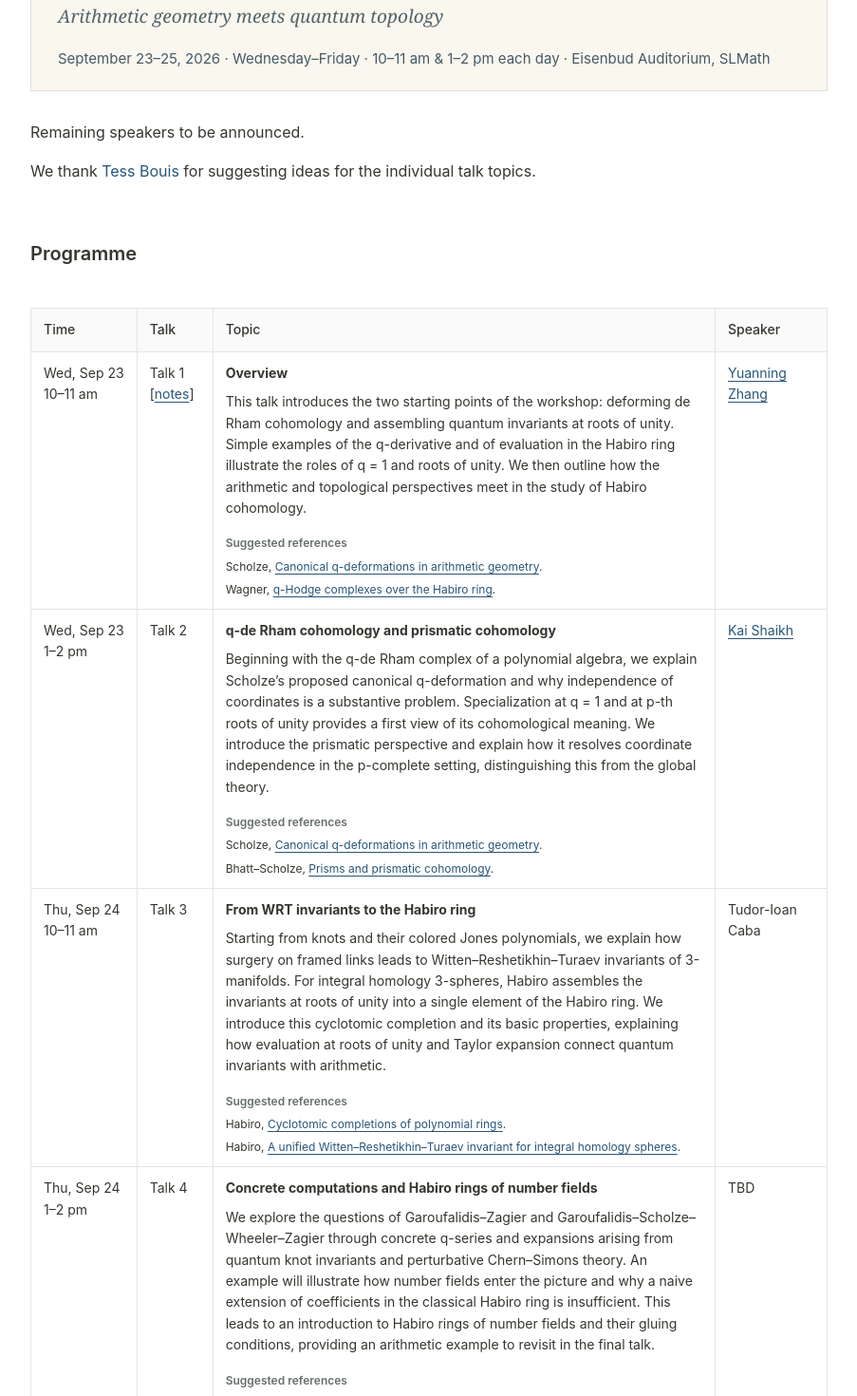
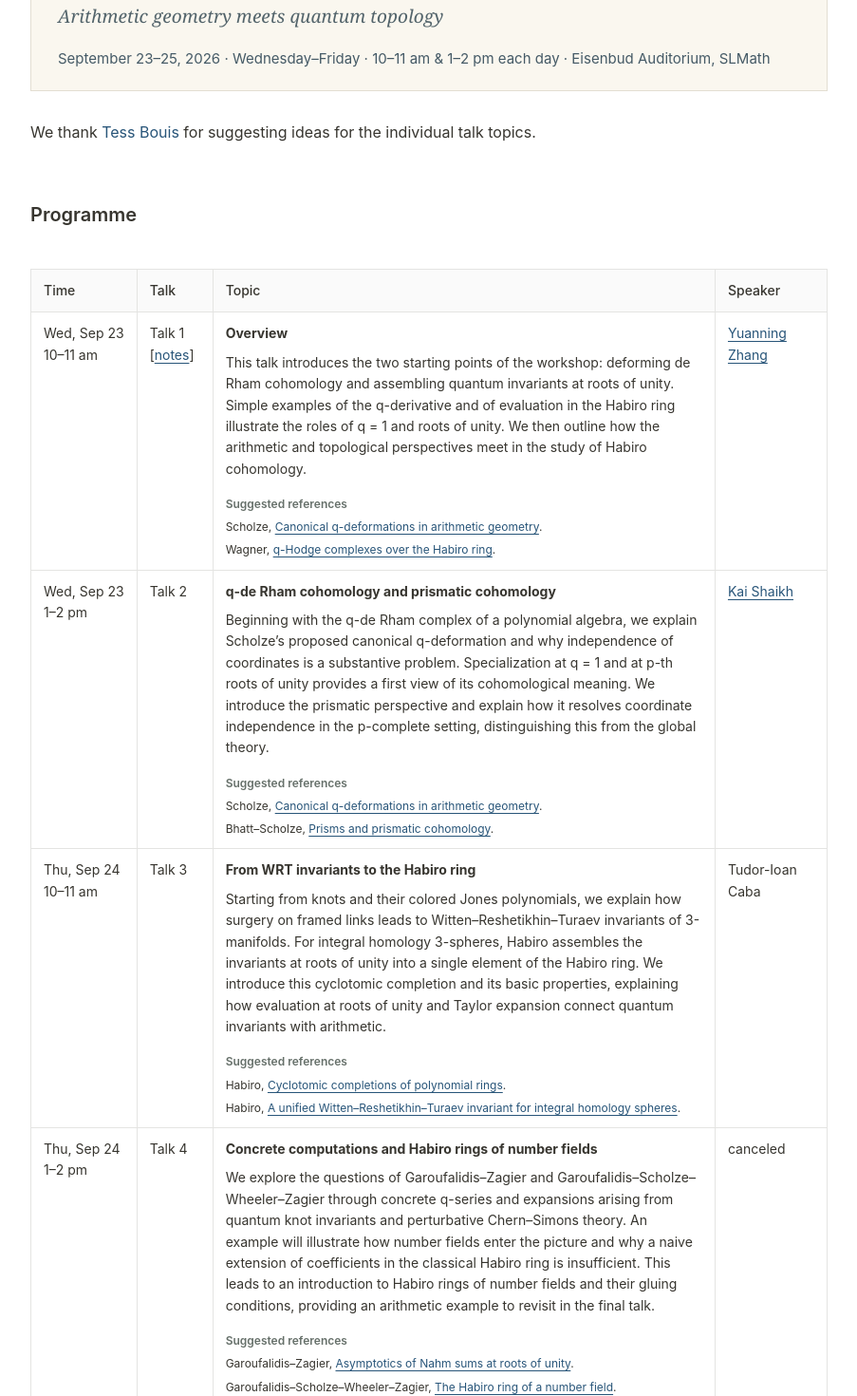
Before and after one commit to andyzhangyn/andyzhangyn.github.io, a Next.js app: page /seminar/slmath/habiro in a window 1280 px wide. Shown: the part 820-2290 px from the top of the page at 95% size, without its empty margins (188-1091 px from the left). Built offline with nearby package versions, Linux system fonts and the light colour scheme.

Commit message:
Mark Habiro workshop Talk 4 as canceled

```diff
--- a/app/seminar/slmath/habiro/page.tsx
+++ b/app/seminar/slmath/habiro/page.tsx
@@ -33,7 +33,6 @@ export default function HabiroWorkshopPage() {
             </div>
           </header>
           <div className="prose-page-body">
-            <p>Remaining speakers to be announced.</p>
             <p>We thank <a href="https://tessbouis.com/">Tess Bouis</a> for suggesting ideas for the individual talk topics.</p>
           </div>
           <section aria-labelledby="programme-heading">
--- a/app/seminar/slmath/habiro/programme.ts
+++ b/app/seminar/slmath/habiro/programme.ts
@@ -31,6 +31,7 @@ export const programme = [
   },
   {
     title: "Concrete computations and Habiro rings of number fields",
+    speaker: "canceled",
     description: "We explore the questions of Garoufalidis–Zagier and Garoufalidis–Scholze–Wheeler–Zagier through concrete q-series and expansions arising from quantum knot invariants and perturbative Chern–Simons theory. An example will illustrate how number fields enter the picture and why a naive extension of coefficients in the classical Habiro ring is insufficient. This leads to an introduction to Habiro rings of number fields and their gluing conditions, providing an arithmetic example to revisit in the final talk.",
     references: [
       { author: "Garoufalidis–Zagier", title: "Asymptotics of Nahm sums at roots of unity", url: "https://arxiv.org/abs/1812.07690" },
```
